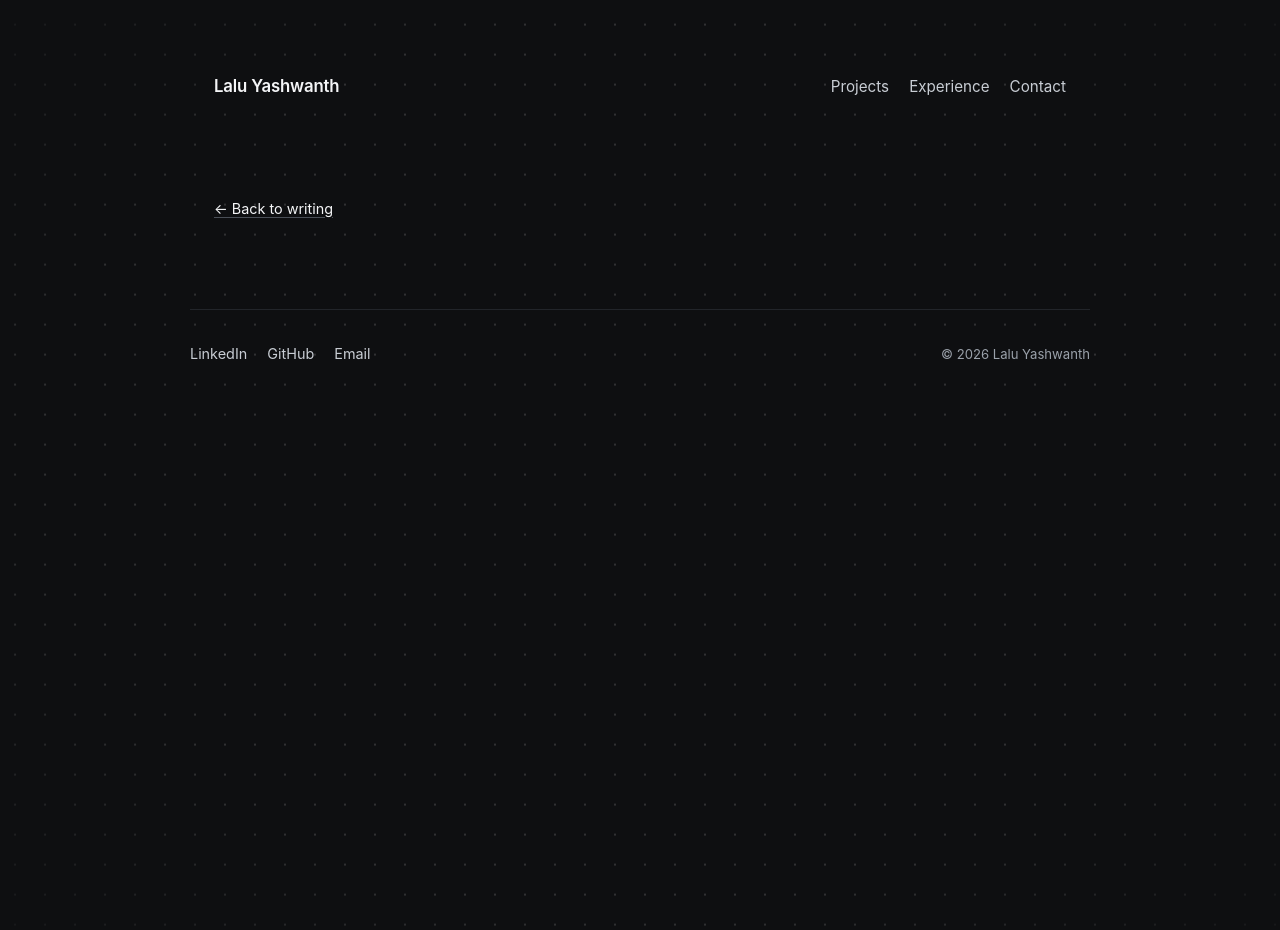
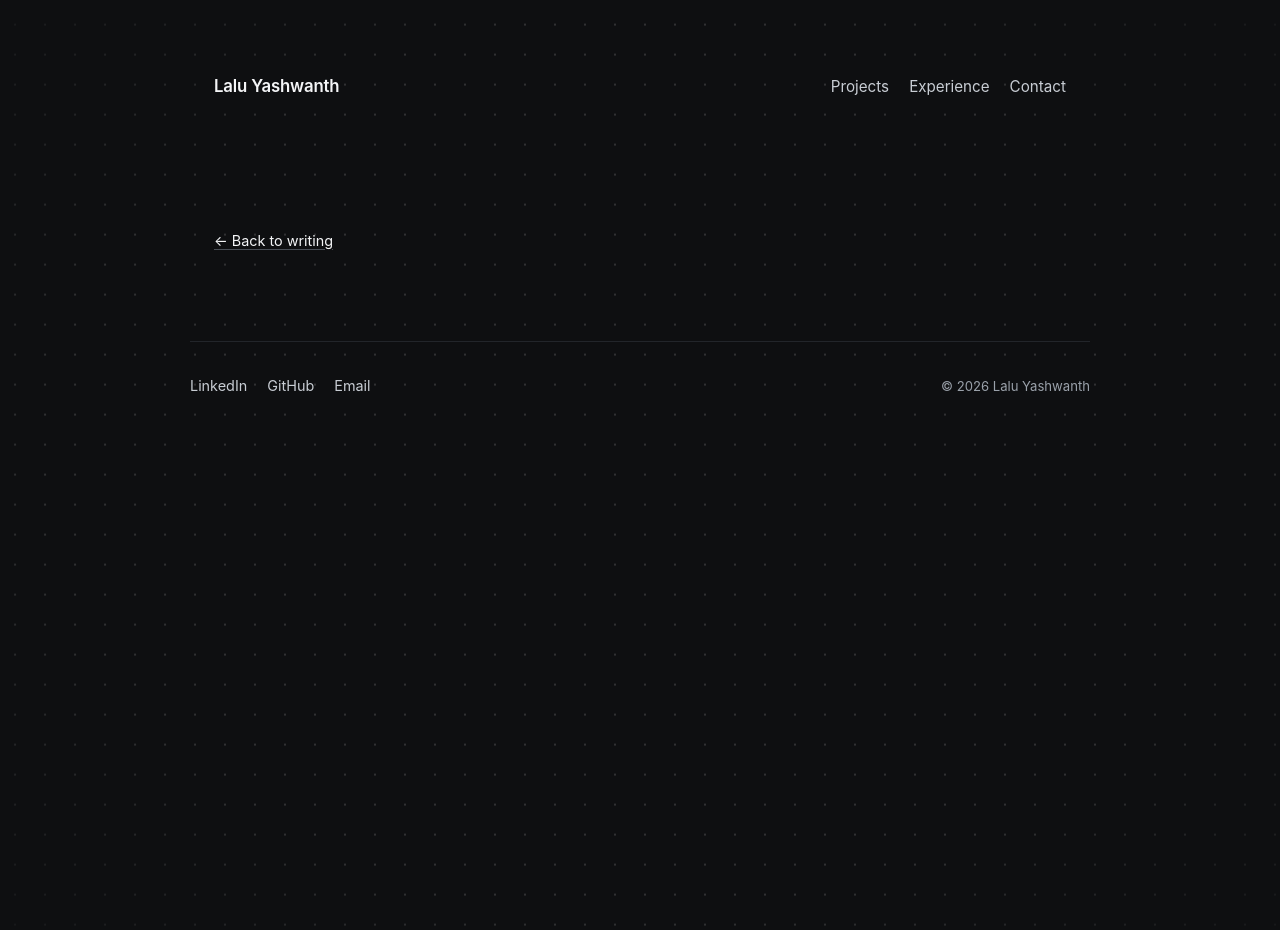
Before and after one commit to G-Laluyashwanth/portfolio, a Django app: template templates/core/post.html in a window 1280 px wide. Run offline with Django 5.2, Linux system fonts and the light colour scheme; the template is opened without the code that fills it, so the values that code supplies are empty; data comes from the database, SQL or seed files in the repository.

Commit message:
Share the nav-to-content gap across every page
The extra space under the header lived only on .intro, so case studies
and writing posts stayed at the old 40px. Moving it onto main.wrap
gives home, project pages, posts, and the 404 the same 72px gap from
one rule, and drops the per-page padding that would have stacked with it.

```diff
--- a/static/css/style.css
+++ b/static/css/style.css
@@ -95,6 +95,9 @@ a:focus-visible, button:focus-visible {
   margin-inline: auto;
   padding-inline: 24px;
 }
+/* Shared gap under the nav. Lives on main so every page that extends
+   base.html (home, case studies, writing, 404) gets the same spacing. */
+main.wrap { padding-top: 72px; }
 
 /* ~ header / nav ~ */
 .site-header {
@@ -120,7 +123,6 @@ a:focus-visible, button:focus-visible {
 .nav a:hover { color: var(--text); }
 
 /* ~ intro ~ */
-.intro { padding-top: 72px; }
 .intro__role {
   color: var(--faint);
   font-size: 0.95rem;
@@ -286,7 +288,6 @@ a.item__title:hover { text-decoration: underline; text-decoration-color: var(--t
 }
 
 /* ~ case study (project detail) ~ */
-.case { padding-top: 40px; }
 .case__meta {
   color: var(--faint);
   font-size: 0.9rem;
```
